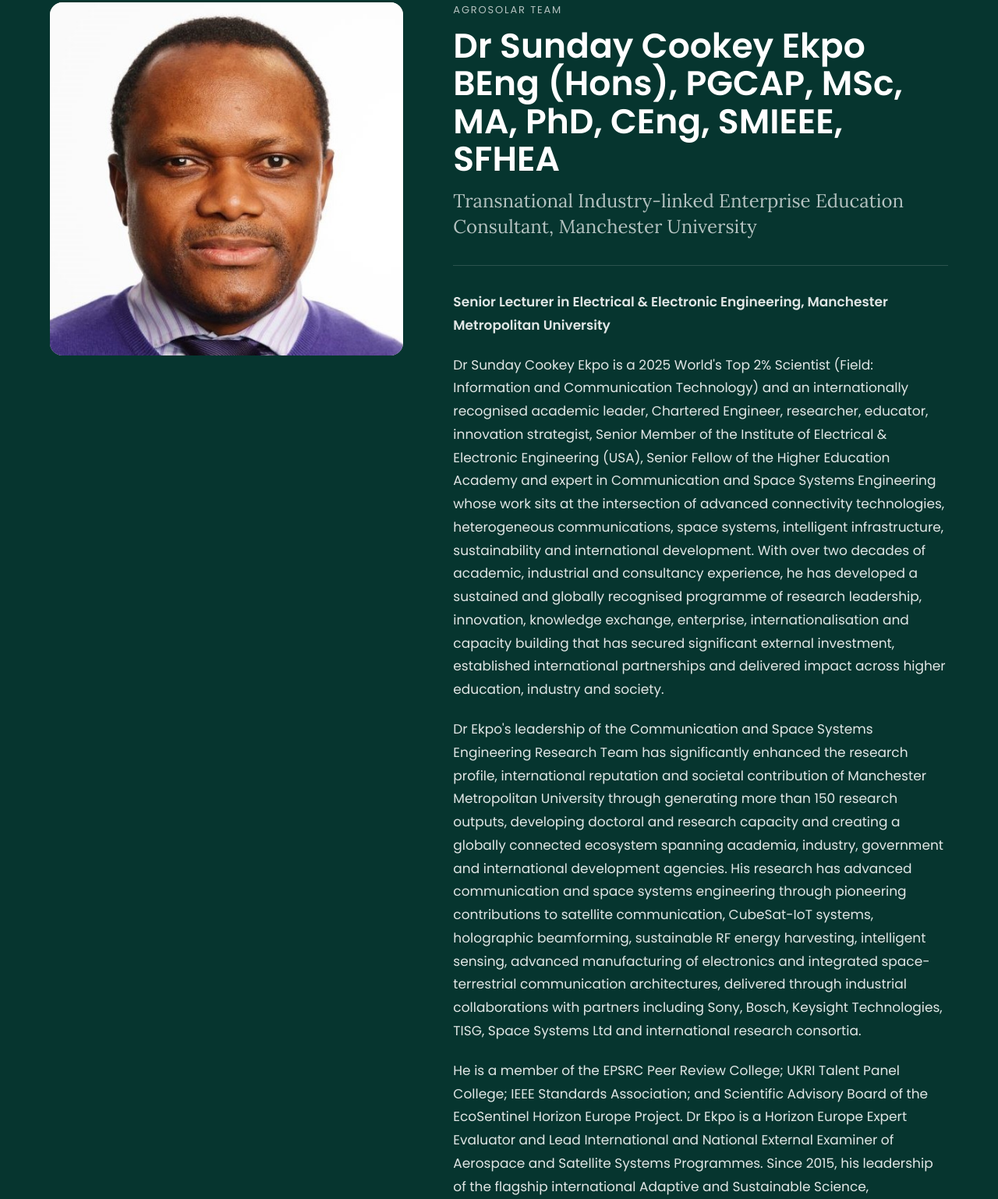
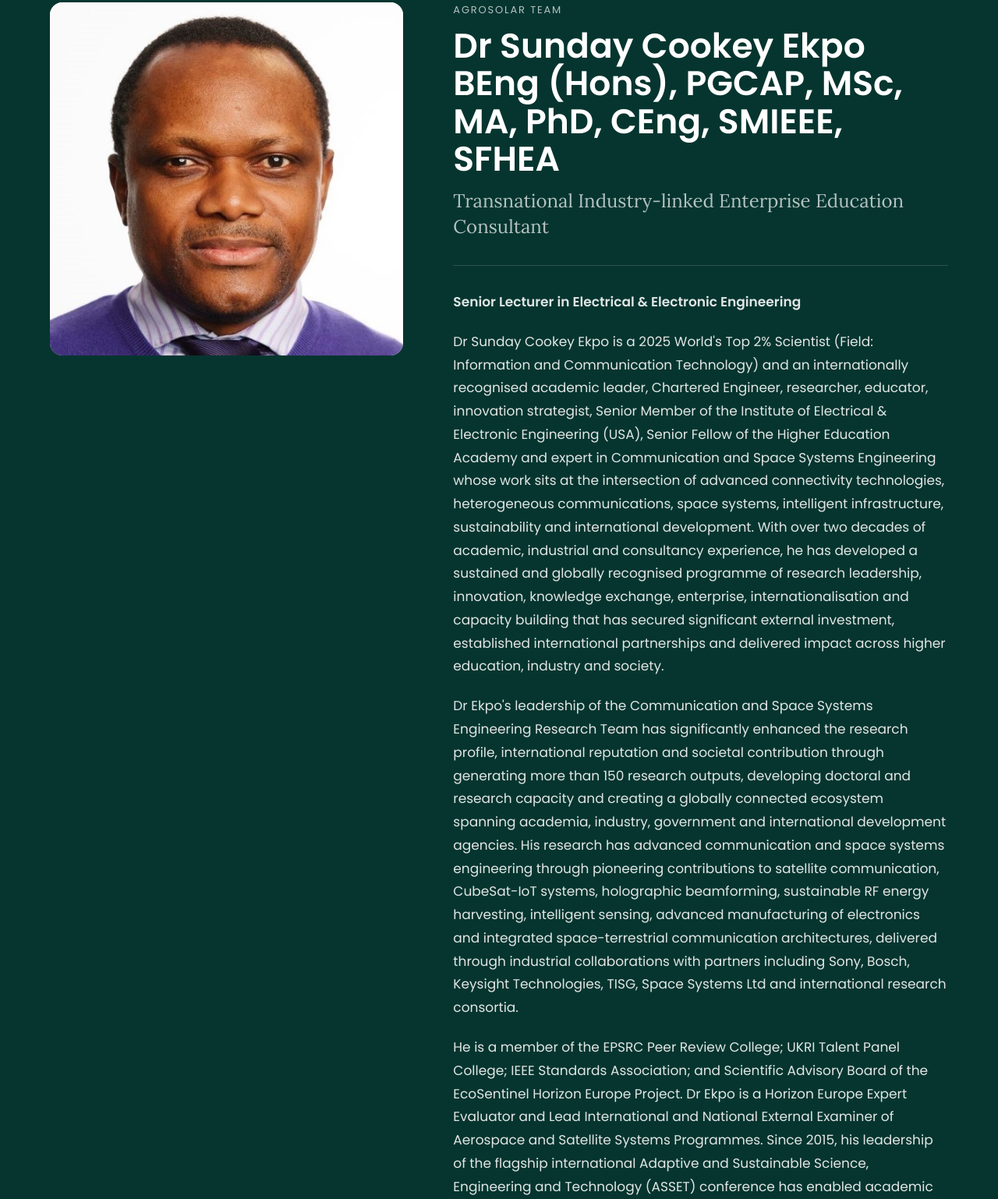
Before and after one commit to abasiofon-sendan/agrosolar, a plain HTML site: page dr_sunny.html in a window 1280 px wide. Shown: the part 207-1745 px from the top of the page at 78% size. Drawn offline with Linux system fonts and the light colour scheme.

Commit message:
Remove Manchester mentions from Cookey profile; drop Emem degree from team cards

```diff
--- a/dr_sunny.html
+++ b/dr_sunny.html
@@ -32,19 +32,19 @@
     <div class="member-body">
       <p class="member-kicker">Agrosolar Team</p>
       <h1>Dr Sunday Cookey Ekpo BEng (Hons), PGCAP, MSc, MA, PhD, CEng, SMIEEE, SFHEA</h1>
-      <p class="member-role">Transnational Industry-linked Enterprise Education Consultant, Manchester University</p>
+      <p class="member-role">Transnational Industry-linked Enterprise Education Consultant</p>
 
       <hr class="member-rule">
 
       <div class="member-bio">
-      <p><strong>Senior Lecturer in Electrical &amp; Electronic Engineering, Manchester Metropolitan University</strong></p>
+      <p><strong>Senior Lecturer in Electrical &amp; Electronic Engineering</strong></p>
 
     <p>
       Dr Sunday Cookey Ekpo is a 2025 World's Top 2% Scientist (Field: Information and Communication Technology) and an internationally recognised academic leader, Chartered Engineer, researcher, educator, innovation strategist, Senior Member of the Institute of Electrical &amp; Electronic Engineering (USA), Senior Fellow of the Higher Education Academy and expert in Communication and Space Systems Engineering whose work sits at the intersection of advanced connectivity technologies, heterogeneous communications, space systems, intelligent infrastructure, sustainability and international development. With over two decades of academic, industrial and consultancy experience, he has developed a sustained and globally recognised programme of research leadership, innovation, knowledge exchange, enterprise, internationalisation and capacity building that has secured significant external investment, established international partnerships and delivered impact across higher education, industry and society.
     </p>
 
     <p>
-      Dr Ekpo's leadership of the Communication and Space Systems Engineering Research Team has significantly enhanced the research profile, international reputation and societal contribution of Manchester Metropolitan University through generating more than 150 research outputs, developing doctoral and research capacity and creating a globally connected ecosystem spanning academia, industry, government and international development agencies. His research has advanced communication and space systems engineering through pioneering contributions to satellite communication, CubeSat-IoT systems, holographic beamforming, sustainable RF energy harvesting, intelligent sensing, advanced manufacturing of electronics and integrated space-terrestrial communication architectures, delivered through industrial collaborations with partners including Sony, Bosch, Keysight Technologies, TISG, Space Systems Ltd and international research consortia.
+      Dr Ekpo's leadership of the Communication and Space Systems Engineering Research Team has significantly enhanced the research profile, international reputation and societal contribution through generating more than 150 research outputs, developing doctoral and research capacity and creating a globally connected ecosystem spanning academia, industry, government and international development agencies. His research has advanced communication and space systems engineering through pioneering contributions to satellite communication, CubeSat-IoT systems, holographic beamforming, sustainable RF energy harvesting, intelligent sensing, advanced manufacturing of electronics and integrated space-terrestrial communication architectures, delivered through industrial collaborations with partners including Sony, Bosch, Keysight Technologies, TISG, Space Systems Ltd and international research consortia.
     </p>
 
     <p>
```
Also changed, not shown: about.html (+0 -1 lines), team.html (+0 -1 lines).
